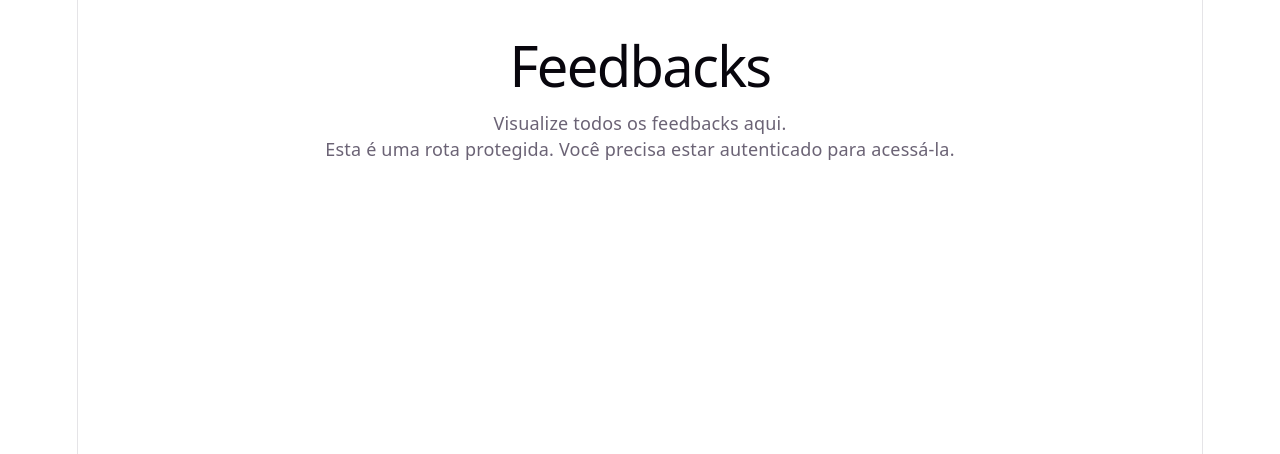
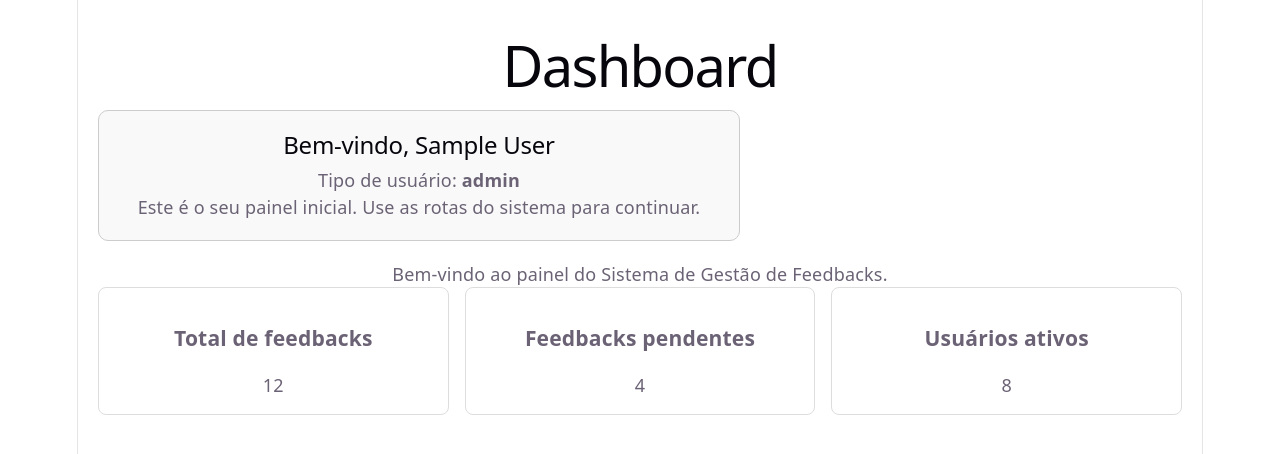
Before and after one commit to Vinigg/feedback-project, a React (Vite) app in the folder frontend/: page /dashboard in a window 1280 px wide. Before the commit this address led to /feedbacks. Shown: the top 454 px of the page. Built offline with nearby package versions, Linux system fonts and the light colour scheme; sample sign-in values are in the browser's storage.

Commit message:
feat: estruturação das páginas de feedback e sistema de autenticação

```diff
--- a/frontend/package.json
+++ b/frontend/package.json
@@ -19,7 +19,6 @@
     "@types/node": "^24.12.2",
     "@types/react": "^19.2.14",
     "@types/react-dom": "^19.2.3",
-    "@types/react-router-dom": "^5.3.3",
     "@vitejs/plugin-react": "^6.0.1",
     "eslint": "^10.2.1",
     "eslint-plugin-react-hooks": "^7.1.1",
--- a/frontend/src/App.tsx
+++ b/frontend/src/App.tsx
@@ -38,7 +38,7 @@ function App() {
         <Route
           path="/dashboard"
           element={
-            <PrivateRoute allowedRoles={['leader']}>
+            <PrivateRoute allowedRoles={['admin', 'leader']}>
               <Dashboard />
             </PrivateRoute>
           }
@@ -48,7 +48,7 @@ function App() {
         <Route
           path="/feedbacks"
           element={
-            <PrivateRoute>
+            <PrivateRoute allowedRoles={['employee']}>
               <Feedbacks />
             </PrivateRoute>
           }
@@ -57,7 +57,7 @@ function App() {
         <Route
           path="/feedbacks/create"
           element={
-            <PrivateRoute>
+            <PrivateRoute allowedRoles={['employee']}>
               <CreateFeedback />
             </PrivateRoute>
           }
@@ -66,7 +66,7 @@ function App() {
         <Route
           path="/feedbacks/:id"
           element={
-            <PrivateRoute>
+            <PrivateRoute allowedRoles={['employee']}>
               <FeedbackDetails />
             </PrivateRoute>
           }
@@ -75,14 +75,14 @@ function App() {
         <Route
           path="/profile"
           element={
-            <PrivateRoute>
+            <PrivateRoute allowedRoles={['rh']}>
               <Profile />
             </PrivateRoute>
           }
         />
 
         {/* Rota Padrão */}
-        <Route path="/" element={<Navigate to="/dashboard" replace />} />
+        <Route path="/" element={<Navigate to="/login" replace />} />
       </Routes>
     </Router>
   );
--- a/frontend/src/pages/CreateFeedback.tsx
+++ b/frontend/src/pages/CreateFeedback.tsx
@@ -10,7 +10,7 @@ export const CreateFeedback = () => {
     <div style={{ padding: '20px' }}>
       <h1>Criar Feedback</h1>
       <p>Crie um novo feedback aqui.</p>
-      <p>Esta é uma rota protegida. Você precisa estar autenticado para acessá-la.</p>
+      <p>Use o formulário abaixo para criar um novo feedback.</p>
     </div>
   );
 };
--- a/frontend/src/pages/Dashboard.tsx
+++ b/frontend/src/pages/Dashboard.tsx
@@ -1,16 +1,48 @@
+import { getAuthenticatedUser } from '../services/auth.service';
+
 /**
  * Página Dashboard
  *
  * Rota protegida - visão geral principal do sistema de feedbacks.
- * Exibe estatísticas, feedbacks recentes e ações rápidas.
+ * Exibe informações do usuário e um cartão base de estatísticas.
  */
 
 export const Dashboard = () => {
+  const user = getAuthenticatedUser();
   return (
     <div style={{ padding: '20px' }}>
       <h1>Dashboard</h1>
+      {user && (
+        <div
+          style={{
+            border: '1px solid #ccc',
+            borderRadius: '10px',
+            padding: '20px',
+            maxWidth: '600px',
+            background: '#f9f9f9',
+            marginBottom: '20px',
+          }}
+        >
+          <h2>Bem-vindo, {user.name}</h2>
+          <p>Tipo de usuário: <strong>{user.role}</strong></p>
+          <p>Este é o seu painel inicial. Use as rotas do sistema para continuar.</p>
+        </div>
+      )}
       <p>Bem-vindo ao painel do Sistema de Gestão de Feedbacks.</p>
-      <p>Esta é uma rota protegida. Você precisa estar autenticado para acessá-la.</p>
+      <div style={{ display: 'grid', gap: '16px', gridTemplateColumns: 'repeat(auto-fit, minmax(180px, 1fr))' }}>
+        <div style={{ border: '1px solid #ddd', borderRadius: '8px', padding: '16px', background: '#fff' }}>
+          <h3>Total de feedbacks</h3>
+          <p>12</p>
+        </div>
+        <div style={{ border: '1px solid #ddd', borderRadius: '8px', padding: '16px', background: '#fff' }}>
+          <h3>Feedbacks pendentes</h3>
+          <p>4</p>
+        </div>
+        <div style={{ border: '1px solid #ddd', borderRadius: '8px', padding: '16px', background: '#fff' }}>
+          <h3>Usuários ativos</h3>
+          <p>8</p>
+        </div>
+      </div>
     </div>
   );
 };
--- a/frontend/src/pages/FeedbackDetails.tsx
+++ b/frontend/src/pages/FeedbackDetails.tsx
@@ -17,7 +17,7 @@ export const FeedbackDetails = () => {
     <div style={{ padding: '20px' }}>
       <h1>Detalhes do Feedback</h1>
       <p>Visualizando feedback com ID: {id}</p>
-      <p>Esta é uma rota protegida. Você precisa estar autenticado para acessá-la.</p>
+      <p>Confira a descrição, autor e status deste feedback.</p>
     </div>
   );
 };
--- a/frontend/src/pages/Feedbacks.tsx
+++ b/frontend/src/pages/Feedbacks.tsx
@@ -1,16 +1,30 @@
+import { getAuthenticatedUser } from '../services/auth.service';
+
 /**
  * Página Feedbacks
  *
- * Rota protegida - exibe uma lista de todos os feedbacks.
- * Usuários podem visualizar, filtrar, pesquisar e navegar para detalhes individuais.
+ * Rota protegida - exibe uma lista de todos os feedbacks para colaboradores.
+ * Usuários podem visualizar feedbacks e navegar para detalhes.
  */
 
 export const Feedbacks = () => {
+  const user = getAuthenticatedUser();
   return (
     <div style={{ padding: '20px' }}>
       <h1>Feedbacks</h1>
+      {user && (
+        <p style={{ marginBottom: '20px' }}>
+          Usuário: <strong>{user.name}</strong> | Tipo: <strong>{user.role}</strong>
+        </p>
+      )}
       <p>Visualize todos os feedbacks aqui.</p>
-      <p>Esta é uma rota protegida. Você precisa estar autenticado para acessá-la.</p>
+      <div style={{ border: '1px solid #ddd', borderRadius: '10px', padding: '16px', maxWidth: '640px', background: '#fff' }}>
+        <h2>Resumo rápido</h2>
+        <ul>
+          <li>Feedbacks aguardando resposta: 2</li>
+          <li>Último feedback recebido: 1 hora atrás</li>
+        </ul>
+      </div>
     </div>
   );
 };
--- a/frontend/src/pages/Login.tsx
+++ b/frontend/src/pages/Login.tsx
@@ -44,21 +44,23 @@ const Login: FC = () => {
 
     setLoading(true);
 
-    timeoutRef.current = setTimeout(() => {
-      setLoading(false);
-    }, 4000);
-
     const emailValidation = validateEmail(email);
     if (!emailValidation.isValid) {
-      setError(emailValidation.error || 'Invalid email');
+      setError(emailValidation.error || 'Email inválido');
+      setLoading(false);
       return;
     }
 
     const passwordValidation = validatePassword(password);
     if (!passwordValidation.isValid) {
-      setError(passwordValidation.error || 'Invalid password');
+      setError(passwordValidation.error || 'Senha inválida');
+      setLoading(false);
       return;
     }
+
+    timeoutRef.current = setTimeout(() => {
+      setLoading(false);
+    }, 4000);
 
     try {
       const response = await loginRequest(email, password);
@@ -68,7 +70,12 @@ const Login: FC = () => {
         localStorage.setItem('user', JSON.stringify(response.user));
         setSuccess('Login realizado com sucesso! Redirecionando...');
 
-        const destination = response.user.role === 'leader' ? '/dashboard' : '/feedbacks';
+        const destination =
+          response.user.role === 'admin' || response.user.role === 'leader'
+            ? '/dashboard'
+            : response.user.role === 'rh'
+            ? '/profile'
+            : '/feedbacks';
         setTimeout(() => {
           navigate(destination);
         }, 1000);
@@ -123,8 +130,10 @@ const Login: FC = () => {
       {success && <p style={{ color: 'green', marginTop: '10px' }}>{success}</p>}
 
       <p style={{ marginTop: '20px', fontSize: '14px' }}>
+        Admin: admin@email.com / 123456<br />
         Líder: lider@email.com / 123456<br />
-        Liderado: liderado@email.com / 123456
+        RH: rh@email.com / 123456<br />
+        Colaborador: colaborador@email.com / 123456
       </p>
     </div>
   );
--- a/frontend/src/pages/Profile.tsx
+++ b/frontend/src/pages/Profile.tsx
@@ -1,16 +1,28 @@
+import { getAuthenticatedUser } from '../services/auth.service';
+
 /**
  * Página Perfil
  *
  * Rota protegida - gerenciamento do perfil do usuário.
- * Usuários podem visualizar e editar suas informações pessoais, configurações e preferências.
+ * Usuários podem visualizar suas informações e o tipo de papel.
  */
 
 export const Profile = () => {
+  const user = getAuthenticatedUser();
   return (
     <div style={{ padding: '20px' }}>
       <h1>Perfil</h1>
+      {user ? (
+        <div style={{ border: '1px solid #ccc', borderRadius: '10px', padding: '20px', maxWidth: '520px', background: '#f7f7f7' }}>
+          <p><strong>Nome:</strong> {user.name}</p>
+          <p><strong>Email:</strong> {user.email}</p>
+          <p><strong>Tipo de usuário:</strong> {user.role}</p>
+        </div>
+      ) : (
+        <p>Não foi possível carregar os dados do usuário autenticado.</p>
+      )}
       <p>Visualize e gerencie seu perfil aqui.</p>
-      <p>Esta é uma rota protegida. Você precisa estar autenticado para acessá-la.</p>
+      <p>Use essa página para revisar suas informações e acessar opções de perfil.</p>
     </div>
   );
 };
--- a/frontend/src/routes/PrivateRoute.tsx
+++ b/frontend/src/routes/PrivateRoute.tsx
@@ -27,8 +27,19 @@ export const PrivateRoute = ({ children, allowedRoles }: PrivateRouteProps) => {
     const user = raw ? JSON.parse(raw) : null;
     const role: UserRole | undefined = user?.role;
 
+    if (!role) {
+      return <Navigate to="/login" replace />;
+    }
+
     if (!role || !allowedRoles.includes(role)) {
-      const fallback = role === 'leader' ? '/dashboard' : '/feedbacks';
+      let fallback = '/login';
+      if (role === 'leader' || role === 'admin') {
+        fallback = '/dashboard';
+      } else if (role === 'rh') {
+        fallback = '/profile';
+      } else if (role === 'employee') {
+        fallback = '/feedbacks';
+      }
       return <Navigate to={fallback} replace />;
     }
   }
--- a/frontend/src/services/auth.service.ts
+++ b/frontend/src/services/auth.service.ts
@@ -36,6 +36,18 @@ export const loginRequest = async (email: string, password: string): Promise<Log
   }
 };
 
+export const getAuthenticatedUser = (): LoginResponse['user'] | null => {
+  const raw = localStorage.getItem('user');
+  if (!raw) {
+    return null;
+  }
+  try {
+    return JSON.parse(raw) as LoginResponse['user'];
+  } catch {
+    return null;
+  }
+};
+
 export const validateEmail = (email: string): { isValid: boolean; error?: string } => {
   if (!email.endsWith('@email.com')) {
     return { isValid: false, error: 'o Email utilizado não é válido' };
--- a/frontend/src/types/auth.types.ts
+++ b/frontend/src/types/auth.types.ts
@@ -5,7 +5,7 @@ export interface LoginRequest {
   password: string;
 }
 
-export type UserRole = 'leader' | 'employee';
+export type UserRole = 'admin' | 'leader' | 'rh' | 'employee';
 
 export interface User {
   name: string;
```
Also changed, not shown: package.json (+7 -0 lines), 1 other file (tests, documents, lock files or other folders).
